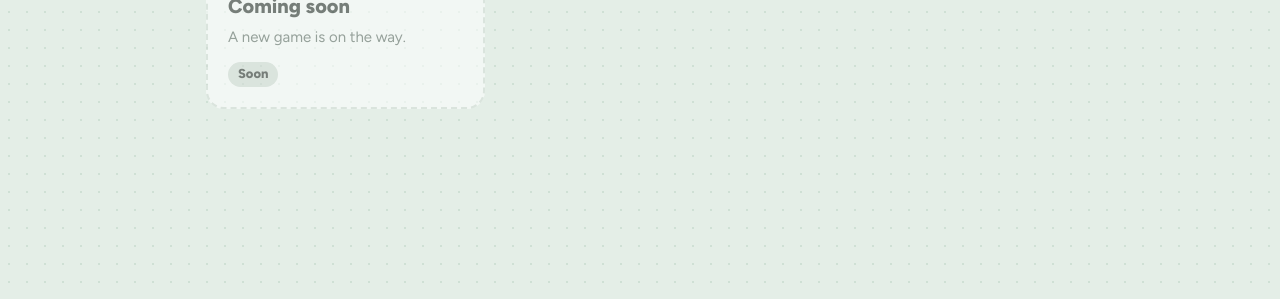
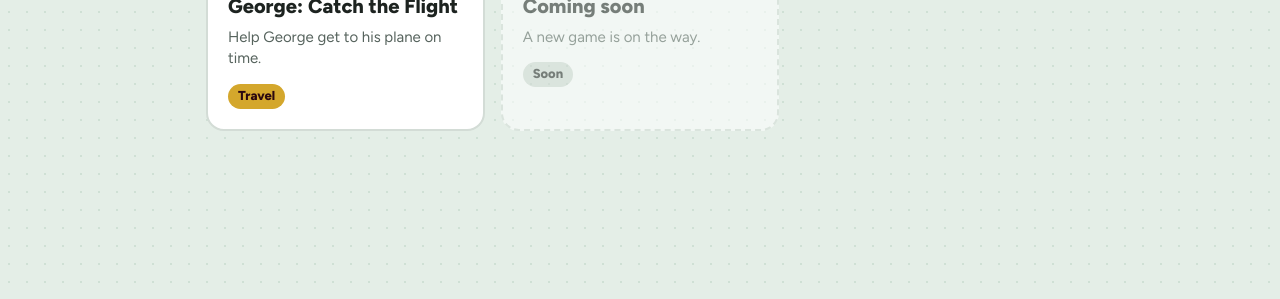
Before and after one commit to dariaswan/Evgeniy_games, a plain HTML site: page index.html in a window 1280 px wide. Shown: the part 501-800 px from the top of the page. Drawn offline with Linux system fonts and the light colour scheme.

Commit message:
Add new game 'George: Catch the Flight' to GAMES

```diff
--- a/index.html
+++ b/index.html
@@ -54,6 +54,7 @@ const GAMES = [
   {emoji:"🎰", title:"Tony’s Tense Casino", text:"Spin the reels and make sentences in 4 tenses.", tag:"Tenses", file:"tense-casino.html"},
   {emoji:"🕵️", title:"Heist Pixel Detective", text:"Solve the case of the Pink Diamond.", tag:"The Heist", file:"heist-pixel-detective.html"},
   {emoji:"⚡", title:"Irregular Verbs", text:"Practise go – went, take – took and more.", tag:"Past simple", file:"irregular-verbs-game.html"},
+  {emoji:"✈️", title:"George: Catch the Flight", text:"Help George get to his plane on time.", tag:"Travel", file:"george_catch_the_flight.html"},
   {emoji:"🎮", title:"Coming soon", text:"A new game is on the way.", tag:"Soon", file:""}
 ];
 document.getElementById("games").innerHTML = GAMES.map(g => g.file
```
